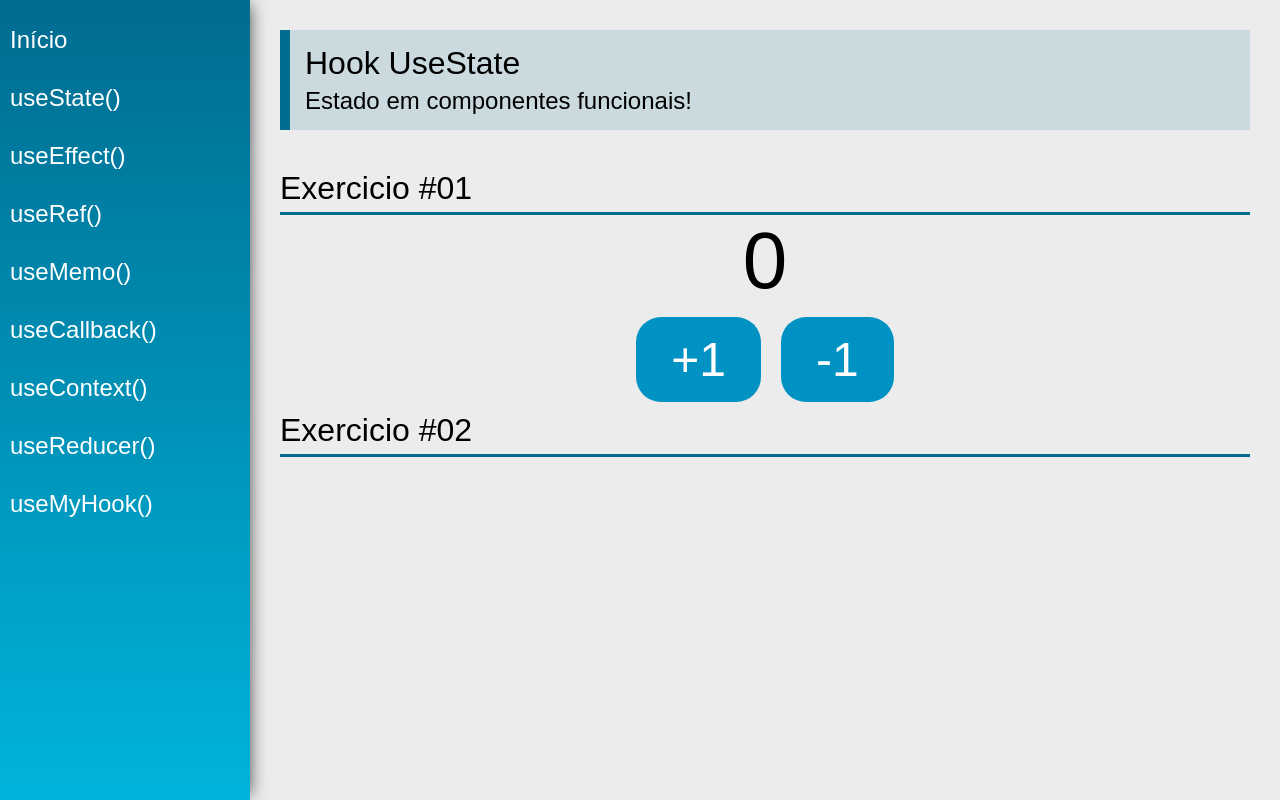
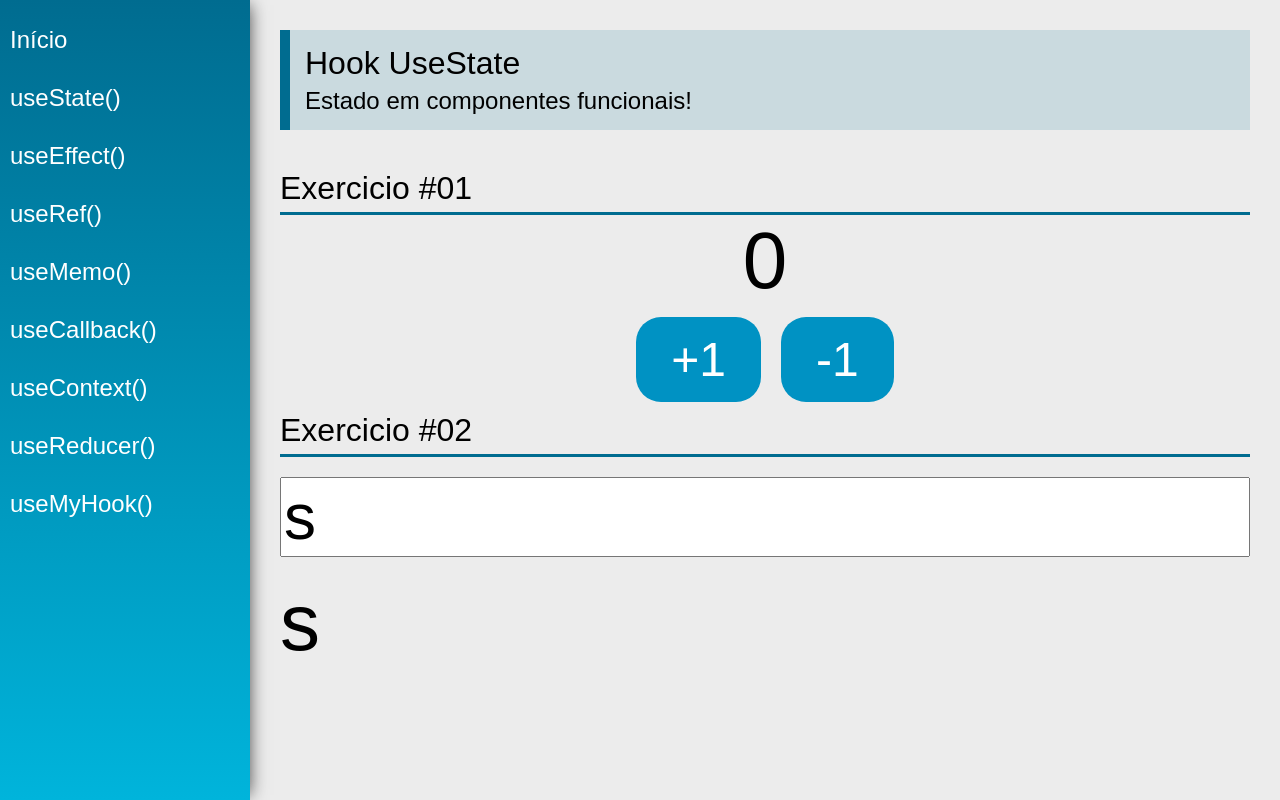
Before and after one commit to SauloCunha01/hooks, a React (Create React App) app: page /useState in a window 1280 px wide. Built offline with nearby package versions, Linux system fonts and the light colour scheme.

Commit message:
UseState exercicio#2
modificando componentes com estado (input)

```diff
--- a/src/views/examples/UseState.jsx
+++ b/src/views/examples/UseState.jsx
@@ -4,6 +4,7 @@
 
 const UseState = (props) => {
     const [count, setCount] = useState(0)
+    const [name, setName] = useState("s");
     return (
         <div className="UseState">
             <PageTitle
@@ -22,6 +23,8 @@
             </div>
 
             <SectionTitle title="Exercicio #02"/>
+            <input type="text" className="input" value={name} onChange={e =>setName(e.target.value)}/>
+            <span className="text">{name}</span>
         </div>
     )
 }
```
